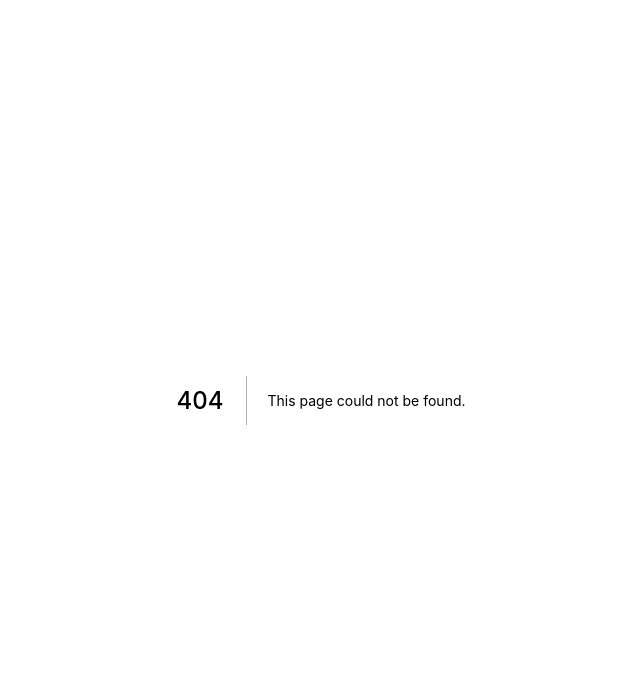
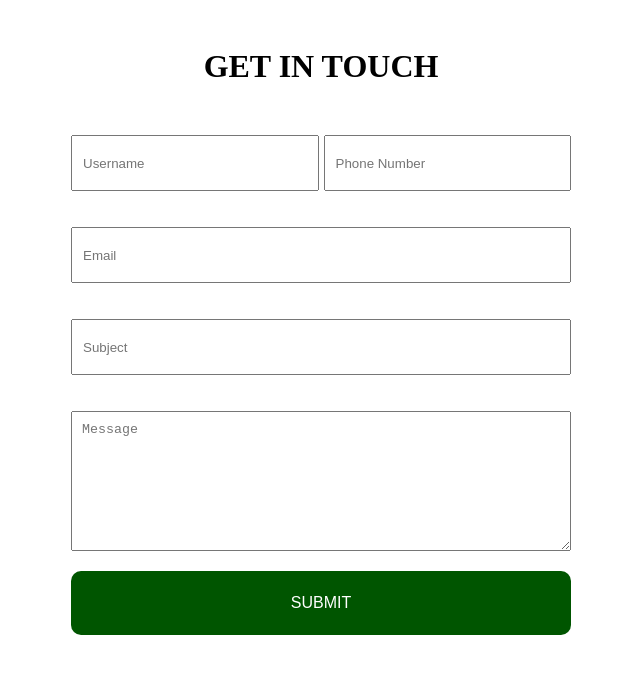
Before and after one commit to Hani-AS/agency-nextjs, a Next.js app: page /contact in a window 1280 px wide. Before the commit this address had no page. Shown: the top 674 px of the page, without its empty margins (319-959 px from the left). Built offline with nearby package versions, Linux system fonts and the light colour scheme.

Commit message:
created contact page

```diff
--- a/components/Navbar.jsx
+++ b/components/Navbar.jsx
@@ -20,7 +20,7 @@ const Navbar = () => {
           <Link href='/products/photography'>PHOTOGRAPHY</Link>
         </li>
         <li>
-          <Link href='/products/contact'>CONTACT</Link>
+          <Link href='/contact'>CONTACT</Link>
         </li>
       </ul>
     </div>
--- /dev/null
+++ b/pages/contact.js
@@ -0,0 +1,49 @@
+import React from 'react';
+import Circle from '../components/Circle';
+import styles from '../styles/Contact.module.scss';
+
+const contact = () => {
+  return (
+    <div className={styles.container}>
+      <Circle backgroundColor='green' left='-40vh' top='-20vh' />
+      <Circle backgroundColor='yellow' right='-30vh' bottom='-60vh' />
+      <h1>GET IN TOUCH</h1>
+      <form className={styles.form}>
+        <input
+          type='text'
+          required
+          className={styles.inputS}
+          placeholder='Username'
+        />
+        <input
+          type='number'
+          required
+          className={styles.inputS}
+          placeholder='Phone Number'
+        />
+        <input
+          type='email'
+          required
+          className={styles.inputL}
+          placeholder='Email'
+        />
+        <input
+          type='text'
+          required
+          className={styles.inputL}
+          placeholder='Subject'
+        />
+        <textarea
+          type='text'
+          required
+          className={styles.textarea}
+          placeholder='Message'
+          rows={6}
+        />
+        <button>SUBMIT</button>
+      </form>
+    </div>
+  );
+};
+
+export default contact;
--- a/pages/index.js
+++ b/pages/index.js
@@ -3,7 +3,6 @@ import Intro from '../components/Intro';
 import Services from '../components/Services';
 import Testimonials from '../components/Testimonials';
 import { data } from '../data';
-import styles from '../styles/Home.module.scss';
 
 export default function Home({ services }) {
   return (
--- a/pages/products/[name].js
+++ b/pages/products/[name].js
@@ -5,7 +5,6 @@ import { data } from '../../data';
 import styles from '../../styles/Product.module.scss';
 
 const product = ({ product }) => {
-  console.log(product.images);
   return (
     <div className={styles.container}>
       <div className={styles.cardL}>
--- /dev/null
+++ b/styles/Contact.module.scss
@@ -0,0 +1,55 @@
+.container {
+  display: flex;
+  flex-direction: column;
+  align-items: center;
+  justify-content: center;
+  overflow: hidden;
+  position: relative;
+
+  h1 {
+    margin-top: 2.5rem;
+    margin-bottom: 0;
+  }
+
+  .form {
+    width: 31.25rem;
+    height: 31.25rem;
+    padding: 3.125rem;
+    display: flex;
+    flex-wrap: wrap;
+
+    .inputS {
+      flex: 1;
+      height: 3.125rem;
+      padding-left: 0.625rem;
+
+      &:first-child {
+        margin-right: 0.3125rem;
+      }
+    }
+
+    .inputL {
+      width: 100%;
+      height: 3.125rem;
+      padding-left: 0.625rem;
+    }
+
+    .textarea {
+      width: 100%;
+      padding-left: 0.625rem;
+      padding-top: 0.625rem;
+    }
+
+    button {
+      margin-top: 1.25rem;
+      padding: 0.3125rem 0.625rem;
+      border: none;
+      border-radius: 0.625rem;
+      color: white;
+      background-color: rgb(0, 85, 0);
+      width: 100%;
+      font-size: 1rem;
+      cursor: pointer;
+    }
+  }
+}
```
